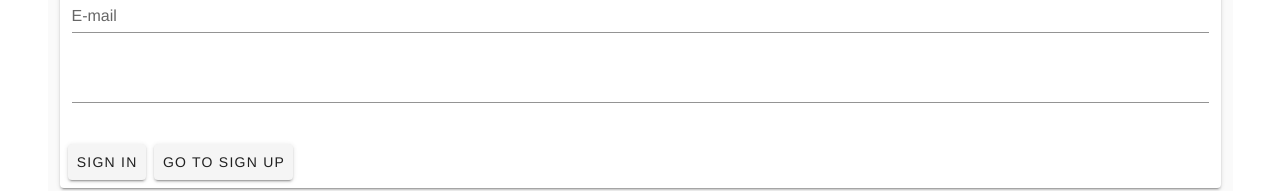
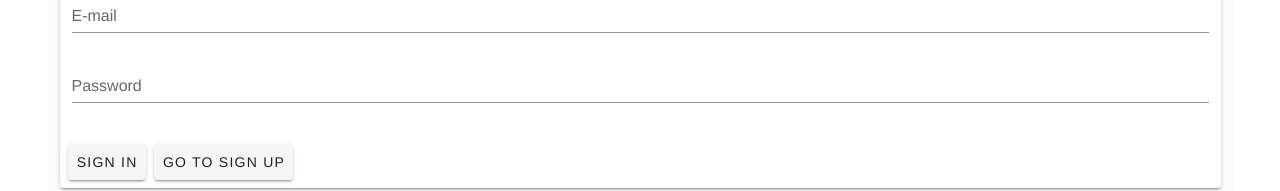
Before and after one commit to burakyuslu/CS353_Group9_Project, a Vue app in the folder frontend/: page /auth/login in a window 1280 px wide. Shown: the part 182-373 px from the top of the page. Built offline with nearby package versions, Linux system fonts and the light colour scheme; what vue-youtube-embed would draw is missing.

Commit message:
minor changes

```diff
--- a/frontend/src/views/auth/Login.vue
+++ b/frontend/src/views/auth/Login.vue
@@ -4,7 +4,7 @@
       <v-container>
         <v-switch :label="text" v-model="value"></v-switch>
         <v-text-field label="E-mail" v-model="email"></v-text-field>
-        <v-text-field type="password" v-model="password"> </v-text-field>
+        <v-text-field type="password" label="Password" v-model="password"> </v-text-field>
       </v-container>
       <v-alert v-model="messageModel" type="error" dismissible>
         {{ errorMessage }}</v-alert
--- a/frontend/src/views/auth/Signup.vue
+++ b/frontend/src/views/auth/Signup.vue
@@ -6,7 +6,7 @@
         <v-text-field label="Name" v-model="name"></v-text-field>
         <v-text-field label="Surname" v-model="surname"> </v-text-field>
         <v-text-field label="E-mail" v-model="email"></v-text-field>
-        <v-text-field label="Password" v-model="password"> </v-text-field>
+        <v-text-field type="password" label="Password" v-model="password"> </v-text-field>
       </v-container>
       <v-alert v-model="messageModel" type="error" dismissible>
         {{ errorMessage }}
@@ -58,6 +58,7 @@ export default {
     },
     signup(){
       axios.post(`auth/signup`, {isInstructor: this.value, name: this.name, surname: this.surname, password: this.password, email: this.email})
+      this.$router.push({name: 'auth.login'})
     }
   },
   computed: {
```
